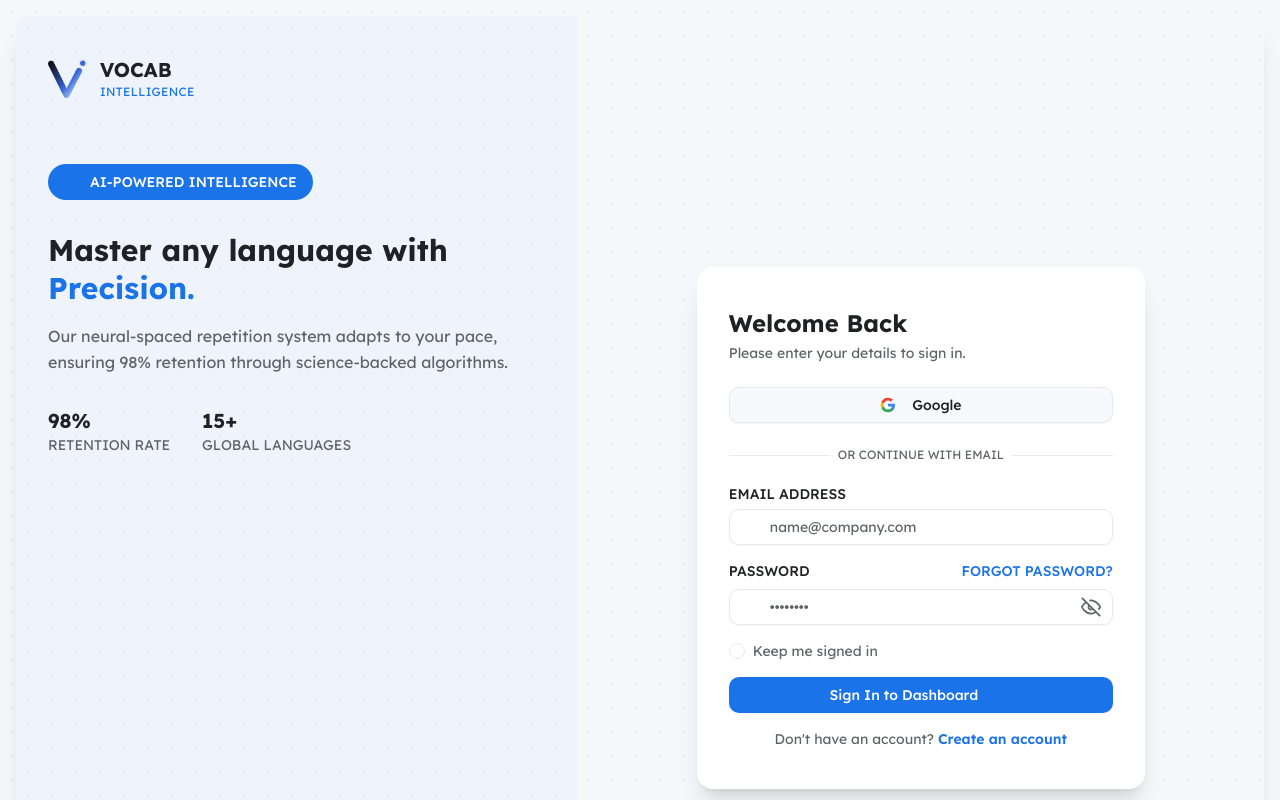
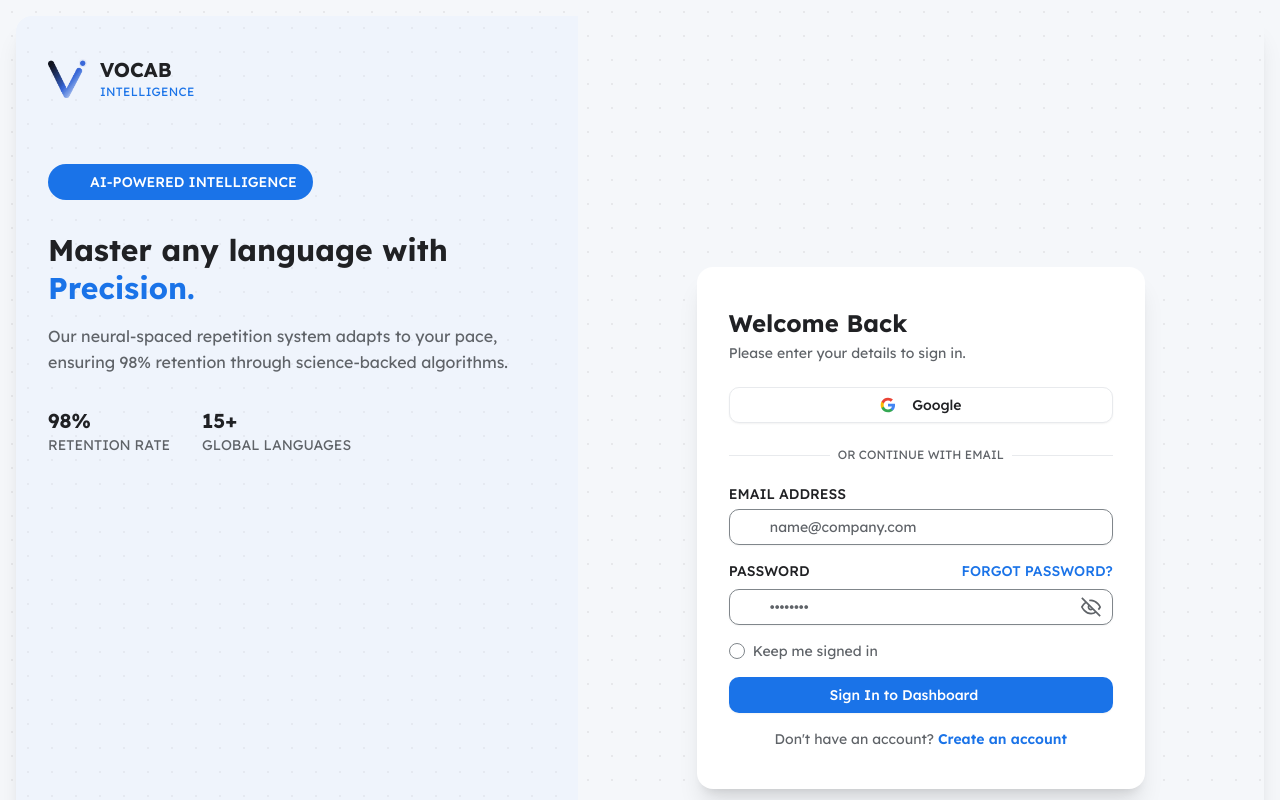
Before and after one commit to ngocxxu/vocab-management-fe-2, a Next.js app: page /signin in a window 1280 px wide. Shown: the top 800 px of the page. Built offline with nearby package versions, Linux system fonts and the light colour scheme; no server answers; some icons are missing; what @logtape/logtape would draw is missing.

Commit message:
feat(ui): update button, input, select, and textarea components to use new background color

```diff
--- a/src/components/ui/button.tsx
+++ b/src/components/ui/button.tsx
@@ -15,7 +15,7 @@ const buttonVariants = cva(
         destructive:
           'bg-destructive text-destructive-foreground shadow-xs hover:bg-destructive/90 focus-visible:ring-destructive/20 dark:focus-visible:ring-destructive/40',
         outline:
-          'border border-input bg-background text-foreground shadow-xs hover:bg-accent hover:text-accent-foreground',
+          'border border-input bg-card text-foreground shadow-xs hover:bg-accent hover:text-accent-foreground',
         secondary:
           'bg-secondary text-secondary-foreground shadow-xs hover:bg-secondary/80',
         ghost:
--- a/src/components/ui/input.tsx
+++ b/src/components/ui/input.tsx
@@ -8,7 +8,7 @@ function Input({ className, type, ...props }: React.ComponentProps<'input'>) {
       type={type}
       data-slot="input"
       className={cn(
-        'file:text-foreground placeholder:text-muted-foreground selection:bg-primary selection:text-primary-foreground dark:bg-input/30 border-input flex h-11 w-full min-w-0 rounded-md border bg-transparent px-3 py-1 text-base shadow-xs transition-[color,box-shadow] outline-none file:inline-flex file:h-7 file:border-0 file:bg-transparent file:text-sm file:font-medium disabled:pointer-events-none disabled:cursor-not-allowed disabled:opacity-50 sm:h-9 md:text-sm',
+        'file:text-foreground placeholder:text-muted-foreground selection:bg-primary selection:text-primary-foreground dark:bg-input/30 border-input flex h-11 w-full min-w-0 rounded-md border bg-card px-3 py-1 text-base shadow-xs transition-[color,box-shadow] outline-none file:inline-flex file:h-7 file:border-0 file:bg-transparent file:text-sm file:font-medium disabled:pointer-events-none disabled:cursor-not-allowed disabled:opacity-50 sm:h-9 md:text-sm',
         'focus-visible:border-ring focus-visible:ring-ring/50 focus-visible:ring-[3px]',
         'aria-invalid:ring-destructive/20 dark:aria-invalid:ring-destructive/40 aria-invalid:border-destructive',
         className,
--- a/src/components/ui/select.tsx
+++ b/src/components/ui/select.tsx
@@ -41,7 +41,7 @@ function SelectTrigger({
       data-slot="select-trigger"
       data-size={size}
       className={cn(
-        'border-input data-[placeholder]:text-muted-foreground [&_svg:not([class*=\'text-\'])]:text-muted-foreground focus-visible:border-ring focus-visible:ring-ring/50 aria-invalid:ring-destructive/20 dark:aria-invalid:ring-destructive/40 aria-invalid:border-destructive dark:bg-input/30 dark:hover:bg-input/50 flex w-fit items-center justify-between gap-2 rounded-md border bg-transparent px-3 py-2 text-sm whitespace-nowrap shadow-xs transition-[color,box-shadow] outline-none focus-visible:ring-[3px] disabled:cursor-not-allowed disabled:opacity-50 data-[size=default]:h-9 data-[size=sm]:h-8 *:data-[slot=select-value]:line-clamp-1 *:data-[slot=select-value]:flex *:data-[slot=select-value]:items-center *:data-[slot=select-value]:gap-2 [&_svg]:pointer-events-none [&_svg]:shrink-0 [&_svg:not([class*=\'size-\'])]:size-4',
+        'border-input data-[placeholder]:text-muted-foreground [&_svg:not([class*=\'text-\'])]:text-muted-foreground focus-visible:border-ring focus-visible:ring-ring/50 aria-invalid:ring-destructive/20 dark:aria-invalid:ring-destructive/40 aria-invalid:border-destructive dark:bg-input/30 dark:hover:bg-input/50 flex w-fit items-center justify-between gap-2 rounded-md border bg-card px-3 py-2 text-sm whitespace-nowrap shadow-xs transition-[color,box-shadow] outline-none focus-visible:ring-[3px] disabled:cursor-not-allowed disabled:opacity-50 data-[size=default]:h-9 data-[size=sm]:h-8 *:data-[slot=select-value]:line-clamp-1 *:data-[slot=select-value]:flex *:data-[slot=select-value]:items-center *:data-[slot=select-value]:gap-2 [&_svg]:pointer-events-none [&_svg]:shrink-0 [&_svg:not([class*=\'size-\'])]:size-4',
         className,
       )}
       {...props}
--- a/src/components/ui/textarea.tsx
+++ b/src/components/ui/textarea.tsx
@@ -7,7 +7,7 @@ function Textarea({ className, ...props }: React.ComponentProps<'textarea'>) {
     <textarea
       data-slot="textarea"
       className={cn(
-        'border-input placeholder:text-muted-foreground focus-visible:border-ring focus-visible:ring-ring/50 aria-invalid:ring-destructive/20 dark:aria-invalid:ring-destructive/40 aria-invalid:border-destructive dark:bg-input/30 flex field-sizing-content min-h-16 w-full rounded-md border bg-transparent px-3 py-2 text-base shadow-xs transition-[color,box-shadow] outline-none focus-visible:ring-[3px] disabled:cursor-not-allowed disabled:opacity-50 md:text-sm',
+        'border-input placeholder:text-muted-foreground focus-visible:border-ring focus-visible:ring-ring/50 aria-invalid:ring-destructive/20 dark:aria-invalid:ring-destructive/40 aria-invalid:border-destructive dark:bg-input/30 flex field-sizing-content min-h-16 w-full rounded-md border bg-card px-3 py-2 text-base shadow-xs transition-[color,box-shadow] outline-none focus-visible:ring-[3px] disabled:cursor-not-allowed disabled:opacity-50 md:text-sm',
         className,
       )}
       {...props}
--- a/src/styles/global.css
+++ b/src/styles/global.css
@@ -111,7 +111,7 @@
   --warning: #fbbc04;
   --warning-foreground: #202124;
   --border: #e8eaed;
-  --input: #e8eaed;
+  --input: #80868b;
   --ring: #1a73e8;
   --chart-1: #1a73e8;
   --chart-2: #34a853;
@@ -150,7 +150,7 @@
   --warning: #fbbc04;
   --warning-foreground: #0b121e;
   --border: #1f293a;
-  --input: #1f293a;
+  --input: #5f6c85;
   --ring: #1e88e5;
   --chart-1: #3b82f6;
   --chart-2: #34a853;
```
